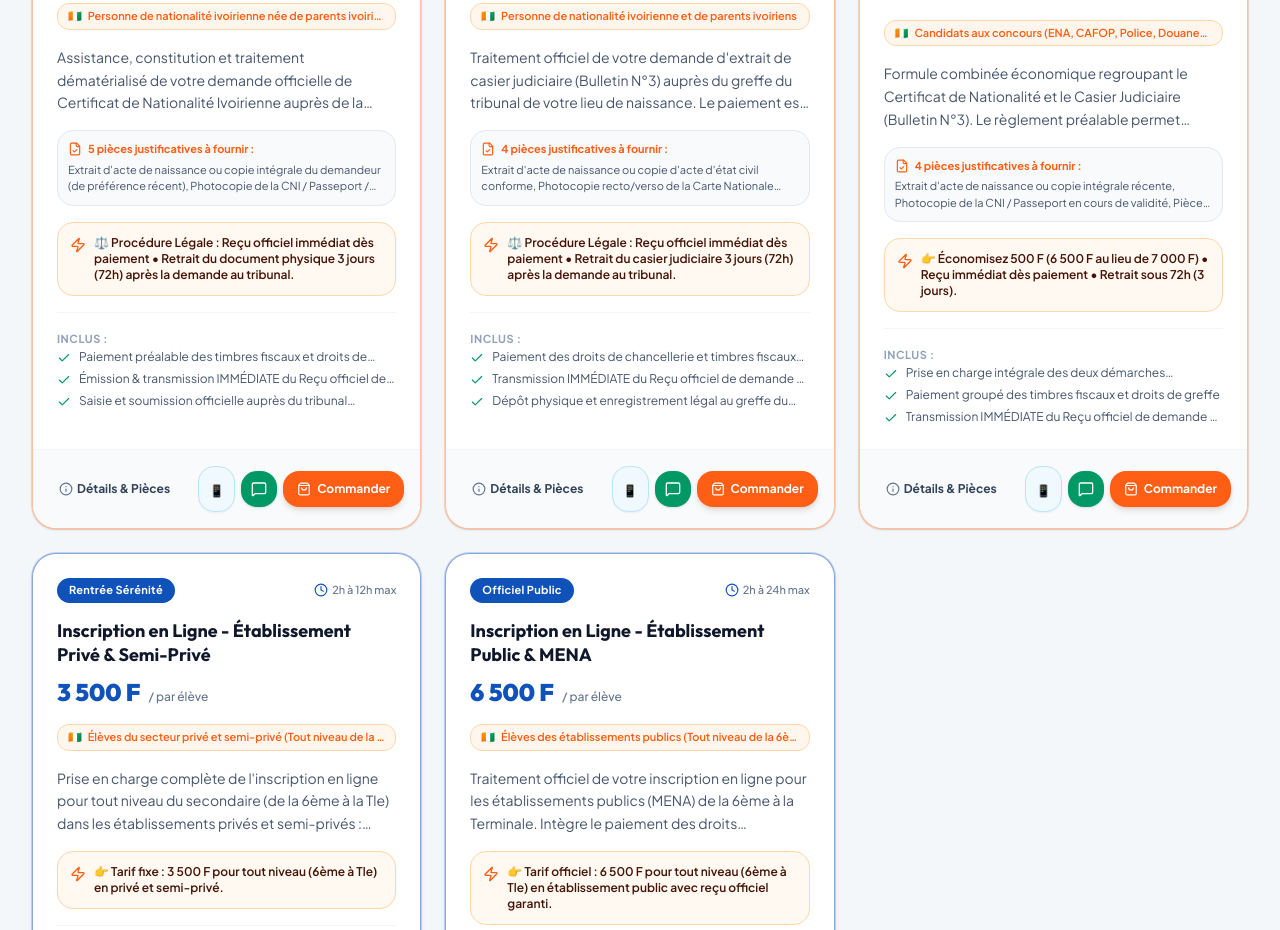
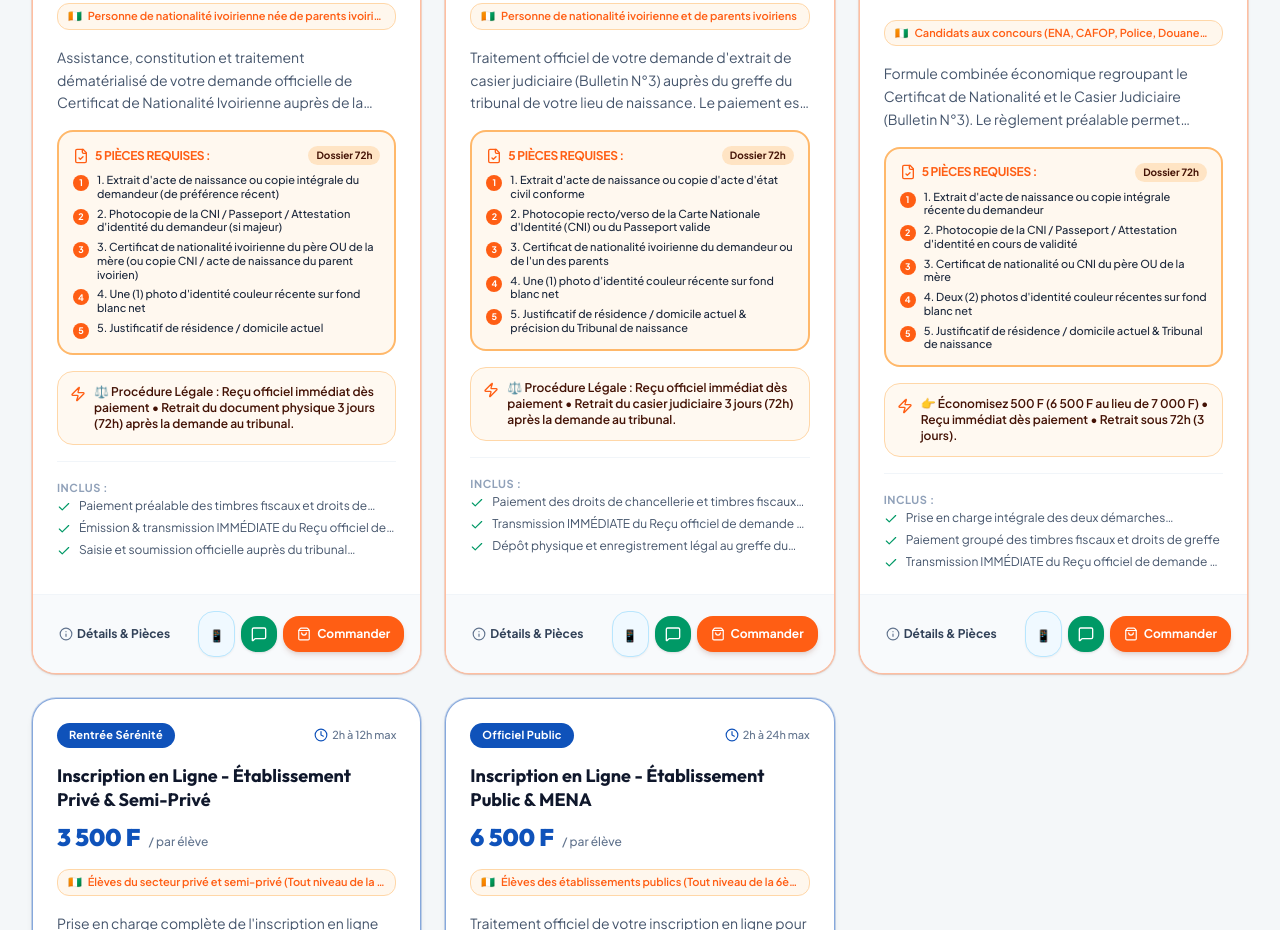
Before and after one commit to edeladbrice/OKBW-Bureautique-Design, a React (Vite) app: page / in a window 1280 px wide. Shown: the part 7200-8130 px from the top of the page. Built offline with nearby package versions, Linux system fonts and the light colour scheme.

Commit message:
feat: enhance display and clarity of required documents
Update service document requirement UI components for better visibility and readability. Standardize listing formats in service data for improved UX and clarity regarding submission requirements.

```diff
--- a/src/components/AdministrativeSimulatorModal.tsx
+++ b/src/components/AdministrativeSimulatorModal.tsx
@@ -40,6 +40,46 @@ interface ProcedureDef {
 
 const PROCEDURES_DATA: ProcedureDef[] = [
   {
+    id: 'certificat-nationalite',
+    name: 'Certificat de Nationalité Ivoirienne',
+    category: 'judiciaire',
+    officialCost: 3500,
+    courtFeeDescription: 'Frais de greffe, timbres fiscaux d\'État et enregistrement au Parquet',
+    legalTurnaround: '72 heures ouvrées (3 jours)',
+    requiredDocuments: [
+      {
+        name: '1. Extrait d\'acte de naissance ou copie intégrale du demandeur',
+        description: 'De préférence récent (moins d\'un an ou extrait officiel conforme avec mention lisible).',
+        mandatory: true
+      },
+      {
+        name: '2. Photocopie de la CNI / Passeport / Attestation d\'identité',
+        description: 'Document officiel du demandeur (si majeur) en cours de validité (recto-verso bien net).',
+        mandatory: true
+      },
+      {
+        name: '3. Certificat de nationalité ivoirienne du père OU de la mère',
+        description: 'Ou copie CNI / acte de naissance du parent ivoirien attestant de la filiation ivoirienne.',
+        mandatory: true
+      },
+      {
+        name: '4. Une (1) photo d\'identité couleur récente',
+        description: 'Photo nette sur fond blanc sans reflet ni accessoire couvrant le visage.',
+        mandatory: true
+      },
+      {
+        name: '5. Justificatif de résidence / domicile actuel',
+        description: 'Certificat de résidence délivré par le commissariat/mairie ou facture CIE/SODECI.',
+        mandatory: true
+      }
+    ],
+    tips: [
+      'Document d\'État authentique signé par le magistrat du tribunal territorialement compétent.',
+      'Reçu officiel de demande & de transaction émis immédiatement dès confirmation du paiement.',
+      'Retrait physique du document authentifié 3 jours (72h ouvrées) après la demande.'
+    ]
+  },
+  {
     id: 'casier-judiciaire',
     name: 'Casier Judiciaire (Extrait du Bulletin N°3)',
     category: 'judiciaire',
@@ -47,31 +87,36 @@ const PROCEDURES_DATA: ProcedureDef[] = [
     courtFeeDescription: 'Timbres fiscaux officiels, greffe du tribunal et expédition certifiée inclus',
     legalTurnaround: '72 heures ouvrées (3 jours)',
     requiredDocuments: [
-      { name: 'Copie lisible de la CNI ou du Passeport', description: 'Scan ou photo nette recto/verso', mandatory: true },
-      { name: 'Copie de l\'Extrait d\'Acte de Naissance', description: 'Moins d\'un an ou extrait officiel', mandatory: true },
-      { name: 'Précision du Tribunal de Première Instance', description: 'Tribunal de votre lieu de naissance (ex: Abidjan-Plateau, Yopougon, Bouaké, etc.)', mandatory: true }
+      {
+        name: '1. Extrait d\'acte de naissance ou copie intégrale du demandeur',
+        description: 'Moins d\'un an ou extrait officiel conforme de votre lieu de naissance.',
+        mandatory: true
+      },
+      {
+        name: '2. Photocopie de la CNI / Passeport / Attestation d\'identité',
+        description: 'Scan ou photo nette recto/verso en cours de validité du demandeur.',
+        mandatory: true
+      },
+      {
+        name: '3. Certificat de nationalité ivoirienne du demandeur ou parent',
+        description: 'Preuve de la nationalité ivoirienne pour l\'enregistrement au casier central.',
+        mandatory: true
+      },
+      {
+        name: '4. Une (1) photo d\'identité couleur récente',
+        description: 'Format officiel sur fond blanc net pour la fiche de renseignement.',
+        mandatory: true
+      },
+      {
+        name: '5. Justificatif de résidence & Précision du Tribunal',
+        description: 'Lieu de résidence actuel et Tribunal de Première Instance de votre lieu de naissance.',
+        mandatory: true
+      }
     ],
     tips: [
       'Indispensable pour tout dossier de candidature ou concours de la Fonction Publique.',
       'Reçu officiel de dépôt transmis immédiatement dès confirmation du règlement.',
-      'Retrait physique du document original ou expédition sécurisée.'
-    ]
-  },
-  {
-    id: 'certificat-nationalite',
-    name: 'Certificat de Nationalité Ivoirienne',
-    category: 'judiciaire',
-    officialCost: 3500,
-    courtFeeDescription: 'Frais de greffe, timbres fiscaux d\'État et enregistrement au Parquet',
-    legalTurnaround: '72 heures ouvrées (3 jours)',
-    requiredDocuments: [
-      { name: 'Extrait d\'Acte de Naissance du demandeur', description: 'Original ou copie certifiée conforme', mandatory: true },
-      { name: 'Copie CNI ou Certificat de Nationalité du père ou de la mère', description: 'Preuve de la filiation ivoirienne', mandatory: true },
-      { name: 'Certificat de Résidence', description: 'Délivré par le commissariat ou la mairie', mandatory: false }
-    ],
-    tips: [
-      'Document d\'État authentique signé par le juge du tribunal de votre lieu de naissance.',
-      'Paiement sécurisé Wave Business à l\'enregistrement du dossier.'
+      'Retrait physique du document original sous 72h ouvrées au greffe.'
     ]
   },
   {
@@ -82,12 +127,35 @@ const PROCEDURES_DATA: ProcedureDef[] = [
     courtFeeDescription: 'Pack complet combiné pour concours ou emploi (Économie de 500 F)',
     legalTurnaround: '72 heures ouvrées (3 jours)',
     requiredDocuments: [
-      { name: 'Extrait d\'Acte de Naissance', description: 'Copie ou scan propre', mandatory: true },
-      { name: 'CNI du demandeur', description: 'Recto-verso lisible', mandatory: true },
-      { name: 'CNI d\'un des parents', description: 'Pour l\'établissement de la nationalité', mandatory: true }
+      {
+        name: '1. Extrait d\'acte de naissance ou copie intégrale du demandeur',
+        description: 'Document original ou copie certifiée conforme (de préférence récent).',
+        mandatory: true
+      },
+      {
+        name: '2. Photocopie de la CNI / Passeport / Attestation d\'identité',
+        description: 'Pièce d\'identité officielle du demandeur recto-verso.',
+        mandatory: true
+      },
+      {
+        name: '3. Certificat de nationalité du père OU de la mère',
+        description: 'Ou CNI / acte de naissance du parent ivoirien.',
+        mandatory: true
+      },
+      {
+        name: '4. Deux (2) photos d\'identité couleur récentes',
+        description: 'Sur fond blanc net pour les 2 dossiers judiciaires.',
+        mandatory: true
+      },
+      {
+        name: '5. Justificatif de résidence / domicile actuel',
+        description: 'Attestation de domicile ou certificat de résidence dans votre commune.',
+        mandatory: true
+      }
     ],
     tips: [
-      'Formule la plus demandée par les candidats aux concours ENA, CAFOP, Police et INFAS.'
+      'Formule la plus demandée par les candidats aux concours ENA, CAFOP, Police et INFAS.',
+      'Économisez 500 F sur le traitement conjoint des 2 actes judiciaires.'
     ]
   },
   {
@@ -98,10 +166,11 @@ const PROCEDURES_DATA: ProcedureDef[] = [
     courtFeeDescription: 'Pack complet : CV format État, lettre de motivation sur mesure, conversion des scans aux normes du portail',
     legalTurnaround: '24h à 48h (Délai d\'urgence disponible)',
     requiredDocuments: [
-      { name: 'Scans des diplômes & attestations', description: 'Format PDF léger (< 500 Ko pour le portail)', mandatory: true },
-      { name: 'Photo d\'identité sur fond blanc', description: 'Recadrée aux normes officielles', mandatory: true },
-      { name: 'Certificat de visite médicale / Quittance', description: 'Scan du reçu d\'inscription en ligne', mandatory: true },
-      { name: 'Casier judiciaire & Nationalité', description: 'Documents à jour de moins de 3 mois', mandatory: true }
+      { name: '1. Extrait d\'acte de naissance + CNI du candidat', description: 'Scans HD conformes aux critères de la plateforme', mandatory: true },
+      { name: '2. Casier judiciaire & Certificat de nationalité', description: 'Moins de 3 mois pour le dépôt officiel', mandatory: true },
+      { name: '3. Diplômes & attestations de réussite', description: 'Format PDF léger compressé (< 500 Ko pour le portail)', mandatory: true },
+      { name: '4. Photo d\'identité sur fond blanc net', description: 'Recadrée aux dimensions et ratio officiels', mandatory: true },
+      { name: '5. Quittance / Fiche d\'inscription au concours', description: 'Scan du reçu de paiement des droits d\'inscription', mandatory: true }
     ],
     tips: [
       'OKBW optimise et compresse vos scans pour qu\'ils soient acceptés à 100% sur la plateforme officielle.',
@@ -304,46 +373,55 @@ export const AdministrativeSimulatorModal: React.FC<AdministrativeSimulatorModal
           </div>
 
           {/* Checklist of Required Documents */}
-          <div className="space-y-3">
-            <div className="flex items-center justify-between">
-              <span className="text-xs font-bold text-slate-500 uppercase tracking-wider block">
-                Pièces à fournir (Cochez pour préparer votre dossier) :
-              </span>
-              <span className="text-xs font-bold text-amber-600 dark:text-amber-400">
+          <div className="p-5 rounded-2xl bg-orange-50/80 dark:bg-slate-800/90 border-2 border-orange-400 dark:border-orange-500/60 shadow-sm space-y-4">
+            <div className="flex flex-col sm:flex-row sm:items-center justify-between gap-2 border-b border-orange-200 dark:border-slate-700 pb-3">
+              <div className="flex items-center space-x-2">
+                <FileCheck2 className="w-5 h-5 text-[#FF5E14]" />
+                <h5 className="text-sm font-black text-slate-900 dark:text-white uppercase tracking-wide font-['Outfit']">
+                  📋 5 Pièces à Fournir pour votre dossier :
+                </h5>
+              </div>
+              <span className="text-xs font-black px-3 py-1 rounded-full bg-[#FF5E14] text-white shadow-xs self-start sm:self-auto">
                 {checkedMandatoryCount}/{mandatoryCount} pièces prêtes
               </span>
             </div>
 
-            <div className="space-y-2">
+            <p className="text-xs text-slate-700 dark:text-slate-200 font-medium">
+              Cochez les pièces prêtes ou transmettez-les directement par WhatsApp / Messagerie instantanée :
+            </p>
+
+            <div className="space-y-2.5">
               {currentProc.requiredDocuments.map((doc, idx) => {
                 const checked = !!checkedDocs[doc.name];
                 return (
                   <div
                     key={idx}
                     onClick={() => toggleDoc(doc.name)}
-                    className={`p-3.5 rounded-xl border transition-all cursor-pointer flex items-start space-x-3 ${
+                    className={`p-3.5 rounded-2xl border-2 transition-all cursor-pointer flex items-start space-x-3.5 ${
                       checked
-                        ? 'bg-emerald-50 dark:bg-emerald-950/30 border-emerald-300 dark:border-emerald-700'
-                        : 'bg-white dark:bg-slate-800/60 border-slate-200 dark:border-slate-700/80 hover:bg-slate-50'
+                        ? 'bg-emerald-50 dark:bg-emerald-950/40 border-emerald-500 dark:border-emerald-500 shadow-sm'
+                        : 'bg-white dark:bg-slate-900 border-slate-200 dark:border-slate-700 hover:border-orange-300 dark:hover:border-orange-500/50 shadow-xs'
                     }`}
                   >
-                    <div className="mt-0.5">
+                    <div className="mt-0.5 flex-shrink-0">
                       {checked ? (
                         <CheckSquare className="w-5 h-5 text-emerald-600 dark:text-emerald-400" />
                       ) : (
-                        <Square className="w-5 h-5 text-slate-400" />
+                        <Square className="w-5 h-5 text-slate-400 dark:text-slate-500" />
                       )}
                     </div>
                     <div className="flex-1 text-xs">
-                      <div className="flex items-center space-x-2">
-                        <strong className="text-slate-900 dark:text-white font-bold">{doc.name}</strong>
+                      <div className="flex flex-wrap items-center gap-2">
+                        <strong className="text-slate-950 dark:text-white font-black text-xs sm:text-sm">
+                          {doc.name}
+                        </strong>
                         {doc.mandatory && (
-                          <span className="text-[10px] px-2 py-0.5 rounded-full bg-red-100 dark:bg-red-950/60 text-red-700 dark:text-red-300 font-bold">
-                            Obligatoire
+                          <span className="text-[10px] px-2 py-0.5 rounded-full bg-orange-100 dark:bg-orange-950/80 text-orange-800 dark:text-orange-300 font-extrabold border border-orange-300 dark:border-orange-800">
+                            Requis
                           </span>
                         )}
                       </div>
-                      <p className="text-slate-500 dark:text-slate-400 mt-0.5 leading-relaxed">
+                      <p className="text-slate-600 dark:text-slate-300 mt-1 leading-relaxed text-xs">
                         {doc.description}
                       </p>
                     </div>
--- a/src/components/ServicesCatalog.tsx
+++ b/src/components/ServicesCatalog.tsx
@@ -268,16 +268,28 @@ export const ServicesCatalog: React.FC<ServicesCatalogProps> = ({
                     {service.description}
                   </p>
 
-                  {/* Required Documents Highlight Chip */}
+                  {/* Required Documents Highlight Chip (5 Clear Pieces) */}
                   {service.requiredDocuments && service.requiredDocuments.length > 0 && (
-                    <div className="p-2.5 rounded-2xl bg-slate-50 dark:bg-slate-800/90 border border-slate-200 dark:border-slate-700 space-y-1">
-                      <div className="flex items-center space-x-1.5 text-[11px] font-bold text-[#FF5E14] dark:text-orange-400">
-                        <FileCheck className="w-3.5 h-3.5" />
-                        <span>{service.requiredDocuments.length} pièces justificatives à fournir :</span>
+                    <div className="p-3.5 rounded-2xl bg-orange-50/90 dark:bg-slate-800/95 border-2 border-orange-300 dark:border-orange-500/50 space-y-2">
+                      <div className="flex items-center justify-between">
+                        <div className="flex items-center space-x-1.5 text-xs font-black text-[#FF5E14] dark:text-orange-400 uppercase tracking-tight">
+                          <FileCheck className="w-4 h-4" />
+                          <span>{service.requiredDocuments.length} Pièces Requises :</span>
+                        </div>
+                        <span className="text-[10px] px-2 py-0.5 rounded-full bg-orange-200/60 dark:bg-orange-950 text-orange-950 dark:text-orange-200 font-bold">
+                          Dossier 72h
+                        </span>
                       </div>
-                      <p className="text-[11px] text-slate-600 dark:text-slate-300 line-clamp-2">
-                        {service.requiredDocuments.join(', ')}
-                      </p>
+                      <div className="space-y-1.5">
+                        {service.requiredDocuments.map((doc, dIdx) => (
+                          <div key={dIdx} className="flex items-start space-x-2 text-[11px] text-slate-800 dark:text-slate-200 font-medium">
+                            <span className="w-4 h-4 rounded-full bg-[#FF5E14] text-white flex items-center justify-center text-[9px] font-black flex-shrink-0 mt-0.5">
+                              {dIdx + 1}
+                            </span>
+                            <span className="leading-tight">{doc}</span>
+                          </div>
+                        ))}
+                      </div>
                     </div>
                   )}
 
--- a/src/data/servicesData.ts
+++ b/src/data/servicesData.ts
@@ -406,11 +406,11 @@ export const SERVICES_DATA: ServiceItem[] = [
       paymentRequirement: 'Paiement requis à l\'enregistrement pour acquitter les timbres fiscaux officiels'
     },
     requiredDocuments: [
-      'Extrait d\'acte de naissance ou copie intégrale du demandeur (de préférence récent)',
-      'Photocopie de la CNI / Passeport / Attestation d\'identité du demandeur (si majeur)',
-      'Certificat de nationalité ivoirienne du père OU de la mère (ou copie CNI / acte de naissance du parent ivoirien)',
-      'Une (1) photo d\'identité couleur récente sur fond blanc net',
-      'Justificatif de résidence / domicile actuel'
+      '1. Extrait d\'acte de naissance ou copie intégrale du demandeur (de préférence récent)',
+      '2. Photocopie de la CNI / Passeport / Attestation d\'identité du demandeur (si majeur)',
+      '3. Certificat de nationalité ivoirienne du père OU de la mère (ou copie CNI / acte de naissance du parent ivoirien)',
+      '4. Une (1) photo d\'identité couleur récente sur fond blanc net',
+      '5. Justificatif de résidence / domicile actuel'
     ],
     inclusions: [
       'Paiement préalable des timbres fiscaux et droits de greffe officiels',
@@ -441,10 +441,11 @@ export const SERVICES_DATA: ServiceItem[] = [
       paymentRequirement: 'Paiement requis à l\'enregistrement pour acquitter les droits de chancellerie & timbres'
     },
     requiredDocuments: [
-      'Extrait d\'acte de naissance ou copie d\'acte d\'état civil conforme',
-      'Photocopie recto/verso de la Carte Nationale d\'Identité (CNI) ou du Passeport valide',
-      'Certificat de nationalité ivoirienne (si requis selon la juridiction de naissance)',
-      'Précision exacte du lieu, de la date de naissance et de la juridiction compétente'
+      '1. Extrait d\'acte de naissance ou copie d\'acte d\'état civil conforme',
+      '2. Photocopie recto/verso de la Carte Nationale d\'Identité (CNI) ou du Passeport valide',
+      '3. Certificat de nationalité ivoirienne du demandeur ou de l\'un des parents',
+      '4. Une (1) photo d\'identité couleur récente sur fond blanc net',
+      '5. Justificatif de résidence / domicile actuel & précision du Tribunal de naissance'
     ],
     inclusions: [
       'Paiement des droits de chancellerie et timbres fiscaux officiels au greffe',
@@ -475,10 +476,11 @@ export const SERVICES_DATA: ServiceItem[] = [
       paymentRequirement: 'Paiement requis à l\'enregistrement pour acquitter les timbres fiscaux des 2 actes'
     },
     requiredDocuments: [
-      'Extrait d\'acte de naissance ou copie intégrale récente',
-      'Photocopie de la CNI / Passeport en cours de validité',
-      'Pièce d\'identité ou Certificat de nationalité du père ou de la mère',
-      'Deux (2) photos d\'identité récentes sur fond blanc'
+      '1. Extrait d\'acte de naissance ou copie intégrale récente du demandeur',
+      '2. Photocopie de la CNI / Passeport / Attestation d\'identité en cours de validité',
+      '3. Certificat de nationalité ou CNI du père OU de la mère',
+      '4. Deux (2) photos d\'identité couleur récentes sur fond blanc net',
+      '5. Justificatif de résidence / domicile actuel & Tribunal de naissance'
     ],
     inclusions: [
       'Prise en charge intégrale des deux démarches administratives simultanément',
```
Also changed, not shown: src/components/PriceCalculatorModal.tsx (+22 -1 lines), src/components/ServiceDetailModal.tsx (+36 -12 lines), src/utils/guideBotEngine.ts (+7 -5 lines).
